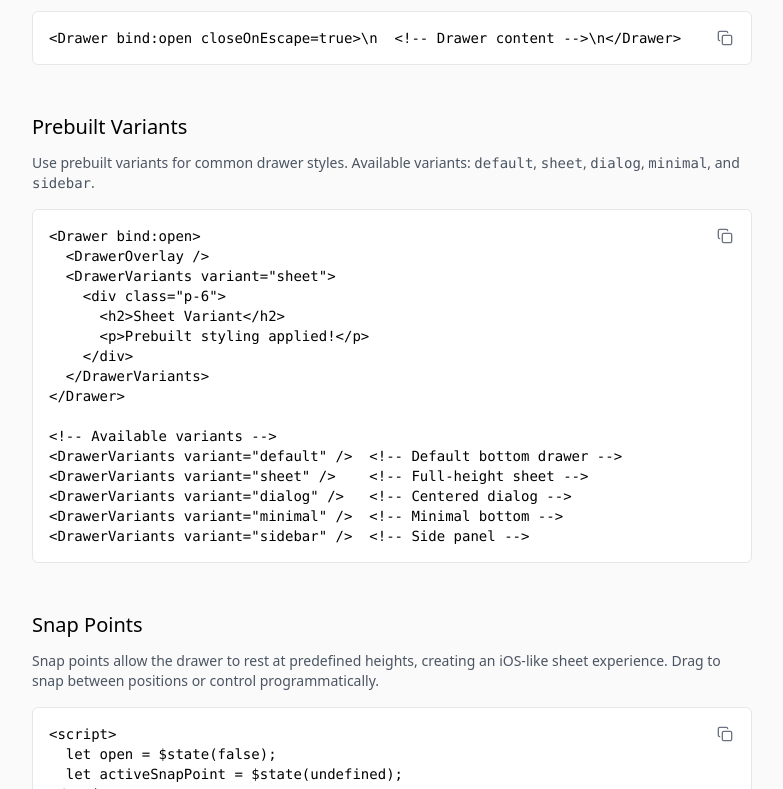
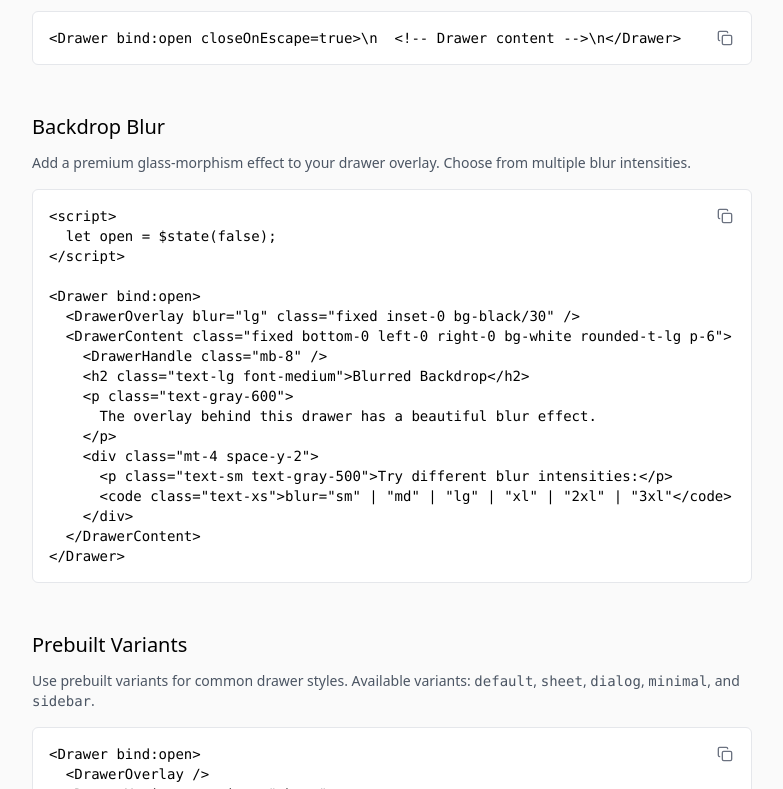
Before and after one commit to AbhiVarde/svelte-drawer, a SvelteKit app in the folder website/: page / in a window 1280 px wide. Shown: the part 1551-2340 px from the top of the page, without its empty margins (248-1031 px from the left). Built offline with nearby package versions, Linux system fonts and the light colour scheme; no server answers.

Commit message:
feat: add backdrop blur support to DrawerOverlay

```diff
--- a/website/package.json
+++ b/website/package.json
@@ -21,7 +21,7 @@
 		"vite": "^7.2.6"
 	},
 	"dependencies": {
-		"@abhivarde/svelte-drawer": "^0.0.23",
+		"@abhivarde/svelte-drawer": "^0.0.24",
 		"lucide-svelte": "^0.562.0"
 	}
 }
--- a/website/src/lib/constants/codeExamples.ts
+++ b/website/src/lib/constants/codeExamples.ts
@@ -235,4 +235,22 @@ export const codeExamples = {
     </DrawerFooter>
   </DrawerContent>
 </Drawer>`,
+  blurDrawer: `<script>
+  let open = $state(false);
+<\/script>
+
+<Drawer bind:open>
+  <DrawerOverlay blur="lg" class="fixed inset-0 bg-black/30" />
+  <DrawerContent class="fixed bottom-0 left-0 right-0 bg-white rounded-t-lg p-6">
+    <DrawerHandle class="mb-8" />
+    <h2 class="text-lg font-medium">Blurred Backdrop</h2>
+    <p class="text-gray-600">
+      The overlay behind this drawer has a beautiful blur effect.
+    </p>
+    <div class="mt-4 space-y-2">
+      <p class="text-sm text-gray-500">Try different blur intensities:</p>
+      <code class="text-xs">blur="sm" | "md" | "lg" | "xl" | "2xl" | "3xl"</code>
+    </div>
+  </DrawerContent>
+</Drawer>`,
 };
--- a/website/src/routes/+page.svelte
+++ b/website/src/routes/+page.svelte
@@ -26,6 +26,7 @@
   let currentSnapPoint = $state<number | undefined>(undefined);
   let portalOpen = $state(false);
   let headerFooterOpen = $state(false);
+  let blurOpen = $state(false);
 
   let copyStatus: Record<string, "idle" | "success"> = $state({
     installation: "idle",
@@ -41,6 +42,7 @@
     snappoint: "idle",
     portal: "idle",
     "header-footer": "idle",
+    blur: "idle",
   });
 
   async function copyToClipboard(text: string, key: string) {
@@ -103,6 +105,12 @@
       key: "header-footer",
       open: () => (headerFooterOpen = true),
       code: codeExamples.headerFooterDrawer,
+    },
+    {
+      title: "Backdrop Blur",
+      key: "blur",
+      open: () => (blurOpen = true),
+      code: codeExamples.blurDrawer,
     },
   ];
 </script>
@@ -268,6 +276,20 @@
       <CodeBlock
         code="<Drawer bind:open closeOnEscape={true}>\n  <!-- Drawer content -->\n</Drawer>"
         copyKey="keyboard"
+        {copyStatus}
+        onCopy={copyToClipboard}
+      />
+    </section>
+
+    <section>
+      <h2 class="text-xl font-medium mb-3">Backdrop Blur</h2>
+      <p class="text-sm text-gray-600 mb-4">
+        Add a premium glass-morphism effect to your drawer overlay. Choose from
+        multiple blur intensities.
+      </p>
+      <CodeBlock
+        code={codeExamples.blurDrawer}
+        copyKey="blur"
         {copyStatus}
         onCopy={copyToClipboard}
       />
@@ -678,3 +700,38 @@
     </LibDrawerFooter>
   </DrawerContent>
 </Drawer>
+
+<!-- Blur Drawer -->
+<Drawer bind:open={blurOpen}>
+  <DrawerOverlay blur="xl" />
+  <DrawerContent
+    class="bg-white flex flex-col rounded-t-[10px] fixed bottom-0 left-0 right-0 outline-none"
+  >
+    <div class="p-4 flex-1">
+      <DrawerHandle class="mb-8" />
+      <div class="max-w-md mx-auto">
+        <h2 class="font-medium mb-4 text-gray-900">Backdrop Blur Effect</h2>
+        <p class="text-gray-600 mb-4">
+          Notice the beautiful blur effect on the overlay behind this drawer.
+          This creates a premium, modern feel.
+        </p>
+        <div class="bg-blue-50 border border-blue-200 rounded p-3 text-sm">
+          <strong>Tip:</strong> Use lighter overlay colors (like bg-black/30) with
+          blur for the best visual effect.
+        </div>
+        <div class="mt-4 space-y-2">
+          <h3 class="font-medium text-sm">Available intensities:</h3>
+          <div class="flex flex-wrap gap-2">
+            <code class="px-2 py-1 bg-gray-100 rounded text-xs">sm</code>
+            <code class="px-2 py-1 bg-gray-100 rounded text-xs">md</code>
+            <code class="px-2 py-1 bg-gray-100 rounded text-xs">lg</code>
+            <code class="px-2 py-1 bg-gray-100 rounded text-xs">xl</code>
+            <code class="px-2 py-1 bg-gray-100 rounded text-xs">2xl</code>
+            <code class="px-2 py-1 bg-gray-100 rounded text-xs">3xl</code>
+          </div>
+        </div>
+      </div>
+    </div>
+    <DrawerFooter />
+  </DrawerContent>
+</Drawer>
```
Also changed, not shown: 1 other file (tests, documents, lock files or other folders).
